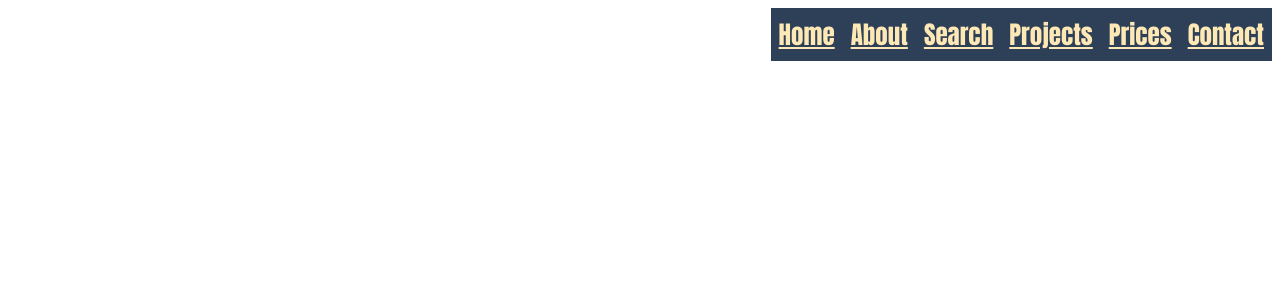
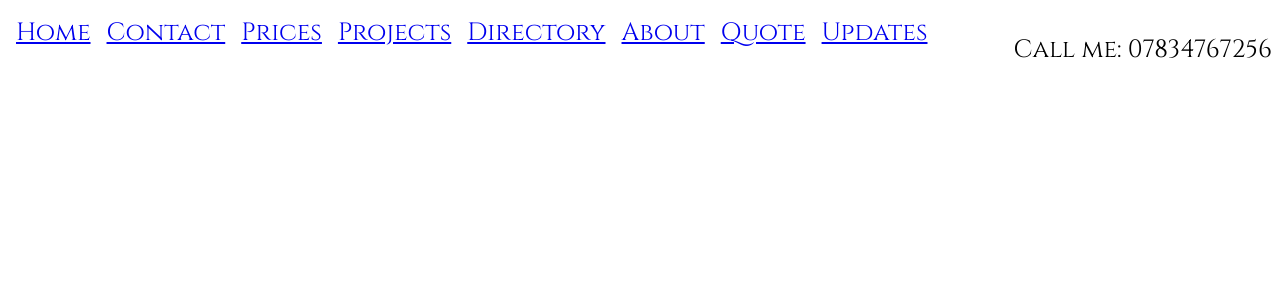
Before and after one commit to CassandraTalbot32/Django-app, a Django app: template templates/navbar.html in a window 1280 px wide. Shown: the top 300 px of the page. Run offline with Django 3.2, Linux system fonts and the light colour scheme; the template is opened without the code that fills it, so the values that code supplies are empty.

Commit message:
Update navbar.html

```diff
--- a/templates/navbar.html
+++ b/templates/navbar.html
@@ -1,6 +1,9 @@
+
 <!DOCTYPE html>
 <html>
 <head>
+<link rel="preconnect" href="https://fonts.gstatic.com">
+<link href="https://fonts.googleapis.com/css2?family=Cinzel&display=swap" rel="stylesheet">
 <style>
 ul {
   list-style-type: none;
@@ -10,30 +13,47 @@ ul {
 }
 
 li {
-  float: right;
+  float: left;
+  list-style:none;
 }
 
-li a {
+li a{
   display: block;
-  font-family:'impact';
+  font-family: 'Cinzel', serif;
   font-size: 25px;
-  float: center;
+  float: left;
   padding: 8px;
-  color: #fee8b5;
-  background-color: #2E4057;
+  color: #151442
+  border-image: url("/static/border_image.jpg") 10% round;
+  list-style:none;
+
 }
+
+.header, p{
+  float: right;
+  font-size: 25px;
+  font-family: 'Cinzel', serif;
+}
+
+
 </style>
 </head>
 <body>
 <html>
 <body>
+<div class="header">
+  <p>Call me: 07834767256</p>
+</div>
 <ul>
+  <li><a href= "/">Home</a></li>
   <li><a href= "/contact">Contact</a></li>
-  <li><a href= "/events">Prices</a></li>
+  <li><a href= "/prices">Prices</a></li>
   <li><a href= "/projects">Projects</a></li>
-  <li><a href= "/search">Search</a></li>
+  <li><a href= "/directory">Directory</a></li>
   <li><a href= "/about">About</a></li>
-  <li><a href= "/">Home</a></li>
+  <li><a href= "/quote">Quote</a></li>
+  <li><a href= "/updates">Updates</a></li>
+
 </ul>
 </body>
 </html>
```
